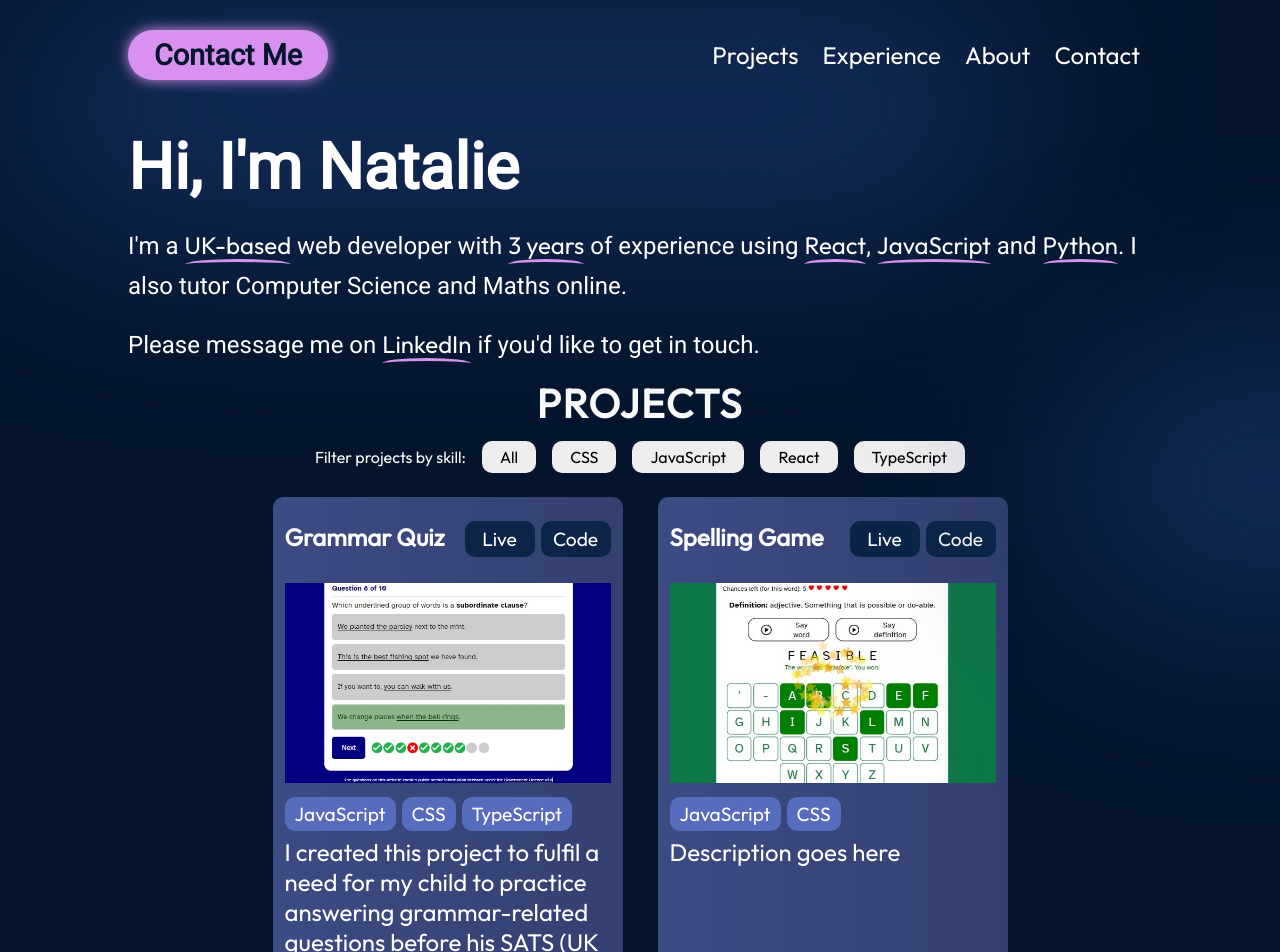
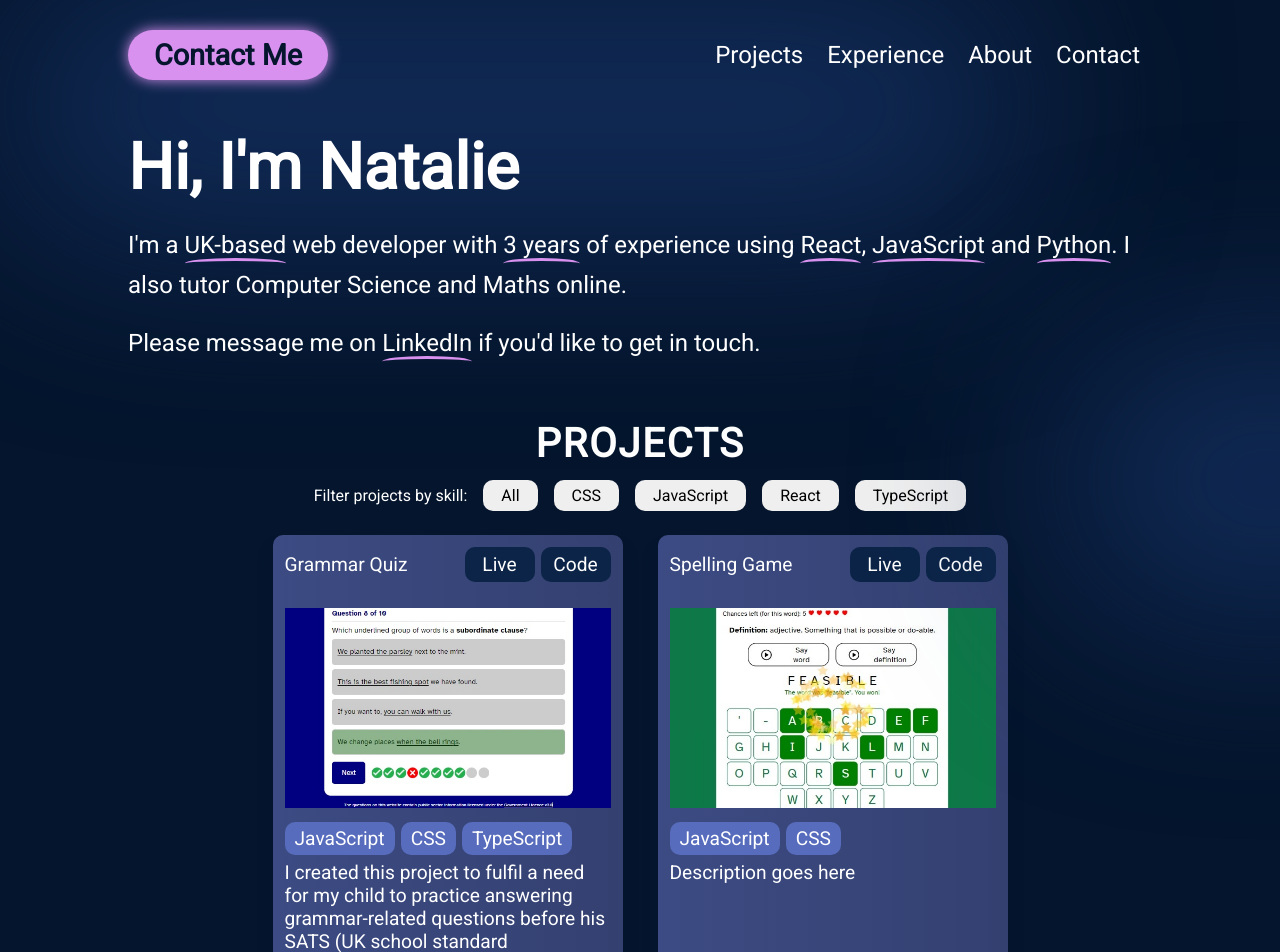
Before and after one commit to Nadia982/portfolio-2024-05, a React (Vite) app: page / in a window 1280 px wide. Shown: the top 952 px of the page. Built offline with nearby package versions, Linux system fonts and the light colour scheme.

Commit message:
general styling updates

```diff
--- a/src/components/Navbar/Navbar.module.css
+++ b/src/components/Navbar/Navbar.module.css
@@ -17,7 +17,6 @@
   box-shadow: 0 0 14px 0 var(--color-emphasis);
   color: var(--color-bg);
   font-size: var(--font-l);
-  font-family: var(--font-roboto);
   font-weight: 600;
   padding: 8px 16px;
   text-decoration: none;
--- a/src/components/Projects/ProjectCard.module.css
+++ b/src/components/Projects/ProjectCard.module.css
@@ -7,13 +7,12 @@
     border-radius: 10px;
     background: linear-gradient(90deg, #3c4b83 0%, #344070 100%);
     box-shadow: 0 16px 14px 0 #04152d;
-    padding: 12px;
+    padding: 0 12px 12px;
     max-width: 350px;
     flex-grow: 1;
     }
 
 .image {
-
     height: 200px;
     object-fit: cover;
 }
@@ -29,13 +28,13 @@
 
 .title {
     text-align: center;
-    font-size: var(--font-m);
-    /* font-weight: 700; */
+    font-size: var(--font-s);
+    font-weight: 400;
 }
 
 .description {
     margin-top: 6px;
-    font-size: var(--font-m);
+    font-size: var(--font-s);
     font-weight: 400;
 }
 
--- a/src/components/Projects/Projects.module.css
+++ b/src/components/Projects/Projects.module.css
@@ -2,10 +2,9 @@
 
 .container {
     color: var(--color-text);
-    margin-top: 12px;
+    margin-top: 56px;
     margin-left: 10%;
     margin-right: 10%;
-    font-family: var(--font-roboto);
 }
 
 .title {
--- a/src/index.css
+++ b/src/index.css
@@ -2,7 +2,7 @@
   box-sizing: border-box;
   margin: 0;
   padding: 0;
-  font-family: "Outfit", Arial, Helvetica, sans-serif;
+  font-family: "Roboto", Arial, Helvetica, sans-serif;
 }
 
 html{
```
